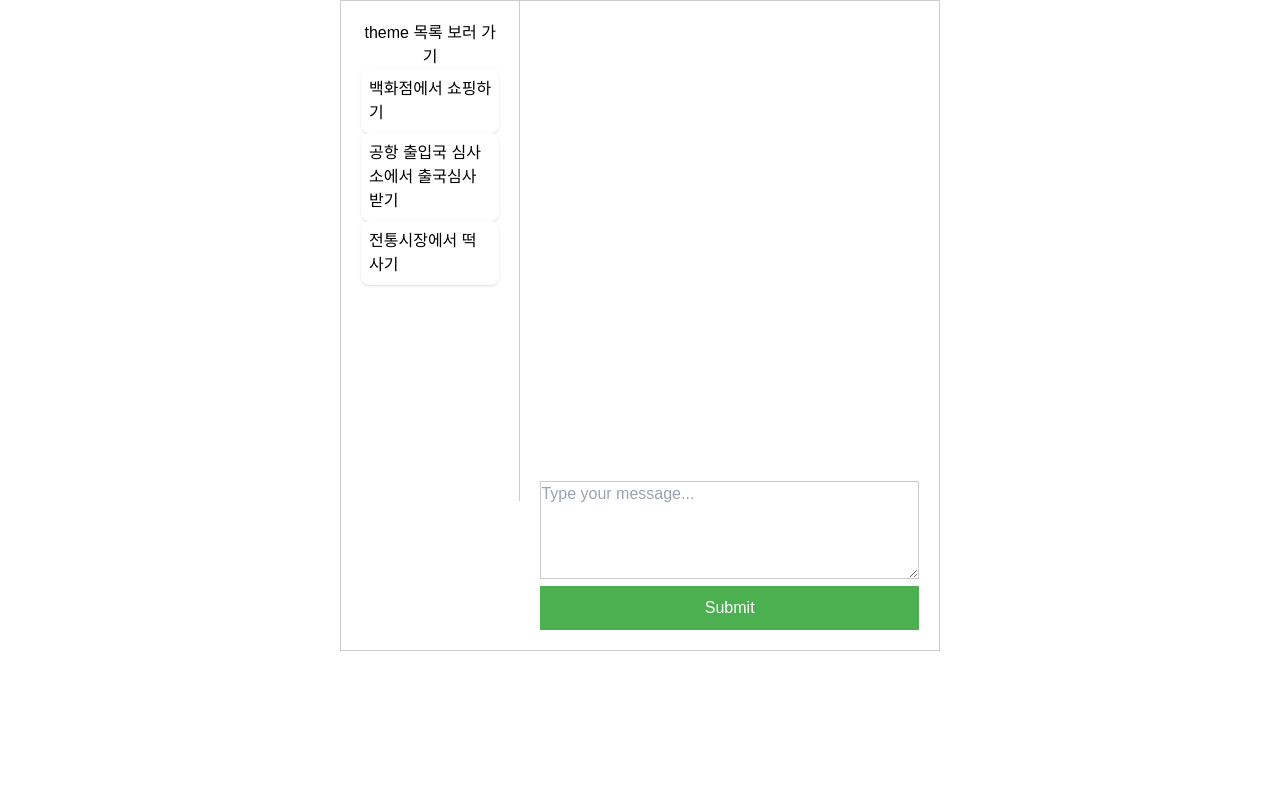
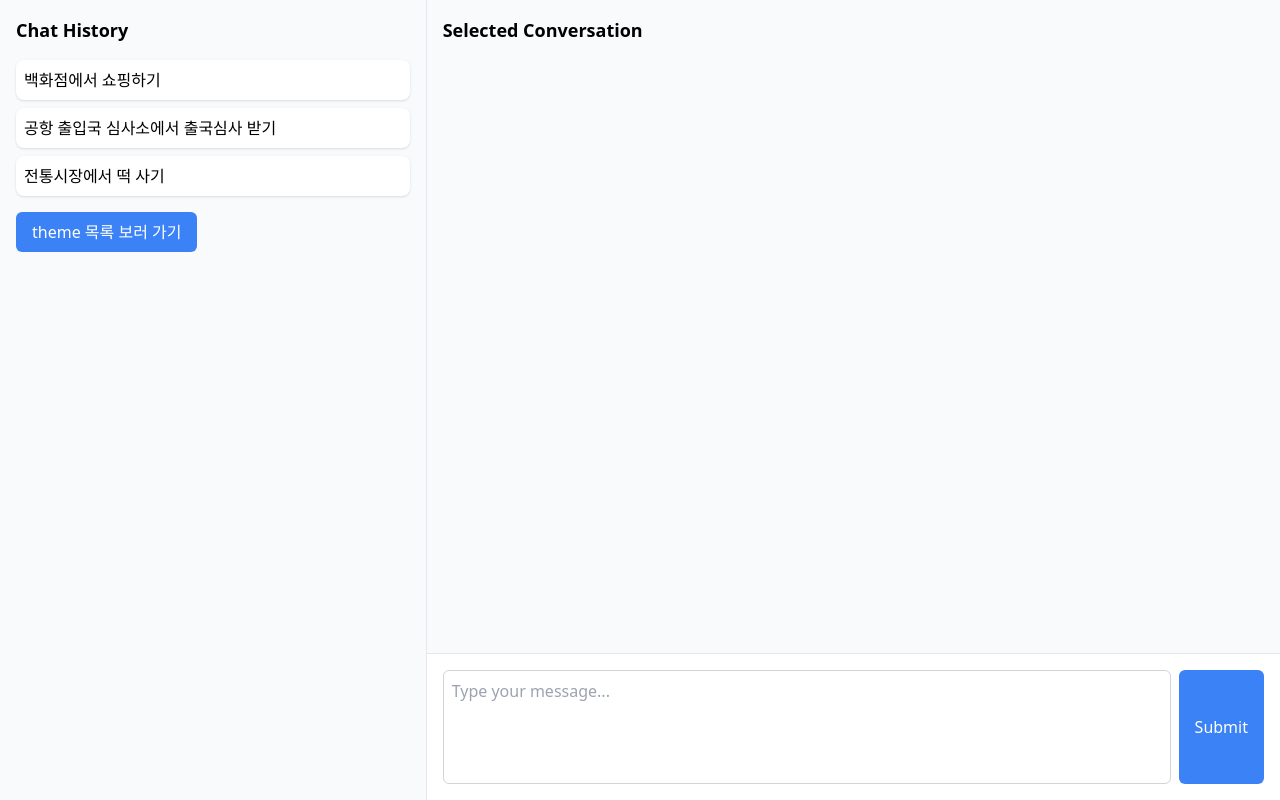
Before and after one commit to heeseopark/HelloHangul, a Django app: page /ktalk/init/ in a window 1280 px wide. Run offline with Django 4.2, Linux system fonts and the light colour scheme; data comes from the database, SQL or seed files in the repository; both versions use the stored data as it was after the commit; some libraries are stand-ins or nearby versions.

Commit message:
1218 commit

```diff
--- a/ktalk/views.py
+++ b/ktalk/views.py
@@ -41,7 +41,7 @@ def index(request, theme_id=None):
         'conversations': conversations,
     }
 
-    return render(request, 'ktalk/index.html', context)
+    return render(request, 'ktalk/new_index.html', context)
 
 
 
--- /dev/null
+++ b/requirements.txt
@@ -0,0 +1,2 @@
+openai
+django==4.2.7
--- a/static/ktalk/style.css
+++ b/static/ktalk/style.css
@@ -1,77 +1,20 @@
-/* Basic Reset */
-* {
-    margin: 0;
-    padding: 0;
-    box-sizing: border-box;
-}
+/* .chat-message {
+    max-width: 75%;
+    margin-bottom: 1rem;
+} */
 
-body {
-    font-family: Arial, sans-serif;
-}
-
-/* Mobile Container */
-.mobile-container {
-    max-width: 600px;
-    margin: auto;
-    border: 1px solid #ccc;
-    overflow: hidden;
-}
-
-/* Layout */
-.left-panel, .right-panel {
-    float: left;
-    padding: 20px;
-}
-
-/* Left Panel - Situation List */
-.left-panel {
-    width: 30%;
-    border-right: 1px solid #ccc;
-    height: 500px; /* Adjust as needed */
-    overflow-y: auto;
-}
-
-/* Right Panel - Main Content */
-.right-panel {
-    width: 70%;
-}
-
-.conversation-list {
-    height: 450px; /* Adjust as needed */
-    overflow-y: auto;
-}
-
-/* Textarea and Button */
-.input-area {
-    margin-top: 10px;
-}
-
-textarea {
-    width: 100%;
-    padding: 10px;
-    border: 1px solid #ccc;
-    margin-bottom: 10px;
-}
-
-button.submit-button {
-    width: 100%;
-    padding: 10px;
-    background-color: #4CAF50;
-    color: white;
-    border: none;
-    cursor: pointer;
-}
-
-button.submit-button:hover {
-    background-color: #45a049;
-}
-
-.question {
+.question{
     text-align: right;
-    color: red;
+    background-color: #e5e7eb;
+    border-radius: 1rem 1rem 0 1rem;
 }
 
 .answer {
     text-align: left;
-    color: blue;
+    background-color: #f9fafb;
+    border-radius: 1rem 1rem 1rem 0;
 }
+
+textarea {
+    resize: none;
+}
--- a/templates/ktalk/index.html
+++ b/templates/ktalk/index.html
@@ -6,28 +6,12 @@
     <link rel="stylesheet" href="/static/ktalk/style.css">
     <title>Chatbot for Korean Language Learning</title>
     <script src="https://cdn.tailwindcss.com"></script>
-    <style>
-        .chat-message {
-            max-width: 75%;
-            margin-bottom: 1rem;
-        }
-        .question {
-            justify-self-end;
-            background-color: #e5e7eb;
-            border-radius: 1rem 1rem 0 1rem;
-        }
-        .answer {
-            justify-self-start;
-            background-color: #f9fafb;
-            border-radius: 1rem 1rem 1rem 0;
-        }
-    </style>
 </head>
 <body>
     <div class="mobile-container">
         <div class="left-panel">
             <div>
-                <button><a href="{% url 'ktalk:theme' %}">theme 목록 보러 가기</a></button>
+                <button class="mt-4 px-4 py-2 bg-blue-500 text-white rounded-md hover:bg-blue-600 transition"><a href="{% url 'ktalk:theme' %}">theme 목록 보러 가기</a></button>
             </div>
             <!-- Theme List -->
             {% for theme in themelist %}
@@ -44,30 +28,32 @@
             <div class="conversation-list">
                 <!-- Render each conversation here -->
                 {% if Conversations is False %}
-                <p>Start your conversation</p>
+                <h2 class="text-lg font-semibold mb-4">왼쪽 대화를 누르고 대화를 시작해보세요</h2>
                 {% endif %}
                 {% for question, answer in conversations %}
                     <div class="conversation-item">
-                        <div class="question">{{ question.content }}</div>
-                        <div class="answer">{{ answer.content }}</div>
+                        <div class="question self-end p-3">{{ question.content }}</div>
+                        <div class="answer self-start p-3">{{ answer.content }}</div>
                     </div>
                 {% endfor %}
                 {% if theme.conversations.exists %}
-                <form action="{% url 'ktalk:delete_conversation'%}" method="post" style="display: inline;">
-                    {% csrf_token %}
-                    <!-- Hidden input to hold the theme's id -->
-                    <input type="hidden" name="theme_id" value="{{ theme.id }}">
-                    <button type="submit">Delete All Conversations</button>
-                </form>
+                <div class="fixed bottom-0 left-1/3 right-0 p-4 bg-white border-t border-gray-200">
+                    <form action="{% url 'ktalk:delete_conversation'%}" method="post" style="display: inline;">
+                        {% csrf_token %}
+                        <!-- Hidden input to hold the theme's id -->
+                        <input type="text" name="theme_id" value="{{ theme.id }}">
+                        <button type="submit" class="p-2 bg-white rounded-lg shadow cursor-pointer">Delete All Conversations</button>
+                    </form>
+                </div>
                 {% endif %}
             </div>
             <!-- Input Area -->
-            <div class="input-area">
-                <form method="post">
+            <div class="input-area fixed bottom-0 left-1/3 right-0 p-4 bg-white border-t border-gray-200">
+                <form method="post" class="flex gap-2">
                     {% csrf_token %}
                     <input type="hidden" name="theme_id" id="selected-theme-id" value="">
-                    <textarea name="message" rows="4" placeholder="Type your message..."></textarea>
-                    <button type="submit" class="submit-button">Submit</button>
+                    <textarea name="message" rows="4" placeholder="Type your message..." class="flex-1 p-2 border border-gray-300 rounded-md"></textarea>
+                    <button type="submit" class="submit-button px-4 py-2 bg-blue-500 text-white rounded-md hover:bg-blue-600 transition">Submit</button>
                 </form>
             </div>
         </div>
--- a/templates/ktalk/new_index.html
+++ b/templates/ktalk/new_index.html
@@ -3,9 +3,10 @@
 <head>
     <meta charset="UTF-8">
     <meta name="viewport" content="width=device-width, initial-scale=1.0">
-    <title>Chat Bot Conversation History</title>
+    <title>Chatbot for Korean Language Learning</title>
     <script src="https://cdn.tailwindcss.com"></script>
-    <style>
+    <link rel="stylesheet" href="/static/ktalk/style.css">
+    <!-- <style>
         .chat-message {
             max-width: 75%;
             margin-bottom: 1rem;
@@ -20,7 +21,7 @@
             background-color: #f9fafb;
             border-radius: 1rem 1rem 1rem 0;
         }
-    </style>
+    </style> -->
 </head>
 <body class="bg-gray-50">
     <div class="flex h-screen">
@@ -34,25 +35,45 @@
                 <div class="theme-item p-2 bg-white rounded-lg shadow cursor-pointer">
                     <a href="{% url 'ktalk:index_with_theme' theme.id %}">{{ theme.name }}</a>
                 </div>
-
                 {% endfor %}
             </div>
-            <button class="mt-4 px-4 py-2 bg-blue-500 text-white rounded-md hover:bg-blue-600 transition">Go to Theme List</button>
+            <div>
+                <button class="mt-4 px-4 py-2 bg-blue-500 text-white rounded-md hover:bg-blue-600 transition"><a href="{% url 'ktalk:theme' %}">theme 목록 보러 가기</a></button>
+            </div>
         </div>
         <!-- Right Panel -->
         <div class="w-2/3 p-4">
+
             <h2 class="text-lg font-semibold mb-4">Selected Conversation</h2>
-            <div class="space-y-4 mb-4">
-                <!-- Chat messages -->
-                <div class="chat-message question self-end p-3">User's question?</div>
-                <div class="chat-message answer self-start p-3">Bot's answer.</div>
-                <!-- More chat messages -->
+            <div class="space-y-4 mb-4 overflow-y-auto">
+                {% if Conversations is False %}
+                <h2 class="text-lg font-semibold mb-4">왼쪽 대화를 누르고 대화를 시작해보세요</h2>
+                {% endif %}
+                {% for question, answer in conversations %}
+                    <div class="conversation-item">
+                        <div class="question p-3">{{ question.content }}</div>
+                        <div class="answer p-3">{{ answer.content }}</div>
+                    </div>
+                {% endfor %}
+
+                {% if theme.conversations.exists %}
+                <div class="fixed bottom-0 left-1/3 right-0 p-4 bg-white border-t border-gray-200">
+                    <form action="{% url 'ktalk:delete_conversation'%}" method="post" style="display: inline;">
+                        {% csrf_token %}
+                        <!-- Hidden input to hold the theme's id -->
+                        <input type="text" name="theme_id" value="{{ theme.id }}">
+                        <button type="submit" class="p-2 bg-white rounded-lg shadow cursor-pointer">Delete All Conversations</button>
+                    </form>
+                </div>
+                {% endif %}
             </div>
-            <!-- Textarea for sending messages -->
-            <div class="fixed bottom-0 left-1/3 right-0 p-4 bg-white border-t border-gray-200">
-                <form class="flex gap-2">
-                    <textarea class="flex-1 p-2 border border-gray-300 rounded-md" placeholder="Type your message..."></textarea>
-                    <button type="submit" class="px-4 py-2 bg-blue-500 text-white rounded-md hover:bg-blue-600 transition">Send</button>
+            <!-- Input Area -->
+            <div class="input-area fixed bottom-0 left-1/3 right-0 p-4 bg-white border-t border-gray-200">
+                <form method="post" class="flex gap-2">
+                    {% csrf_token %}
+                    <input type="hidden" name="theme_id" id="selected-theme-id" value="">
+                    <textarea name="message" rows="4" placeholder="Type your message..." class="fixed-size-textarea flex-1 p-2 border border-gray-300 rounded-md" style="resize: none;"></textarea>
+                    <button type="submit" class="submit-button px-4 py-2 bg-blue-500 text-white rounded-md hover:bg-blue-600 transition">Submit</button>
                 </form>
             </div>
         </div>
```
Also changed, not shown: db.sqlite3.
